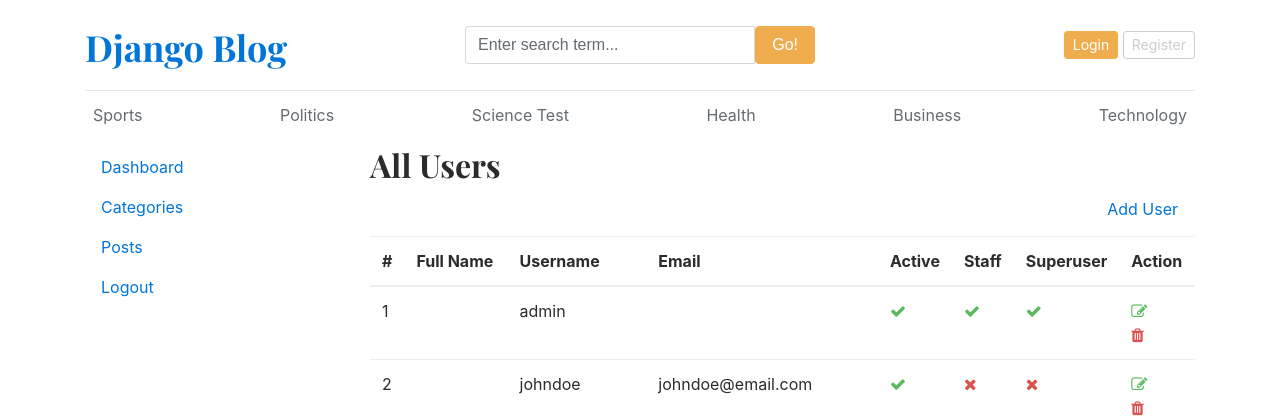
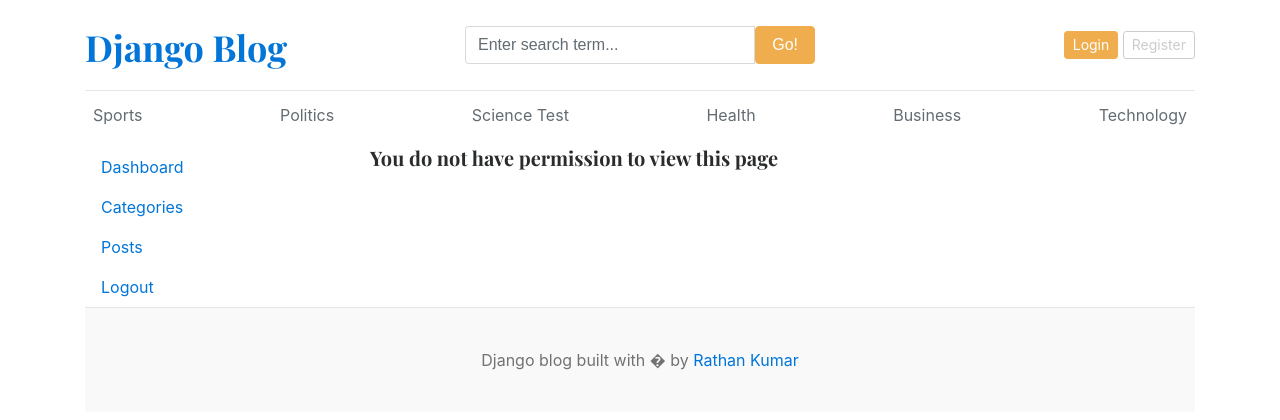
Before and after one commit to kumailalidev/django-blog, a Django app: page /dashboard/users/ in a window 1280 px wide. Shown: the top 420 px of the page. Run offline with Django 4.2, Linux system fonts and the light colour scheme; data comes from the database, SQL or seed files in the repository; both versions use the stored data as it was after the commit.

Commit message:
102-Prevent editor to perform manager related operations

```diff
--- a/templates/dashboard/add_user.html
+++ b/templates/dashboard/add_user.html
@@ -8,6 +8,7 @@
     {% include 'dashboard/sidebar.html' %}
     <!-- Right side content -->
     <div class="col-md-9">
+        {% if perms.auth.add_user %}
         <h2>Add New User</h2>
 
         <form action="{% url 'add_user' %}" method="POST">
@@ -16,6 +17,9 @@
             <button class="btn btn-warning" type="submit">Submit</button>
         </form>
         <br>
+        {% else %}
+            <h5>You do not have permission to view this this page</h5>
+        {% endif %}
     </div>
 </div>
 {% endblock %}
--- a/templates/dashboard/users.html
+++ b/templates/dashboard/users.html
@@ -6,6 +6,7 @@
     {% include 'dashboard/sidebar.html' %}
     <!-- Right side content -->
     <div class="col-md-9">
+      {% if perms.auth.view_user %}
         <h2>All Users</h2>
         <a href="{% url 'add_user' %}" class="btn btn-dark text-light float-right mb-2">Add User</a>
         <table class="table table-hover">
@@ -58,6 +59,9 @@
             {% endfor %}
             </tbody>
           </table>
+          {% else %}
+          <h5>You do not have permission to view this page</h5>
+          {% endif %}
     </div>
 </div>
 {% endblock %}
```
Also changed, not shown: db.sqlite3.
